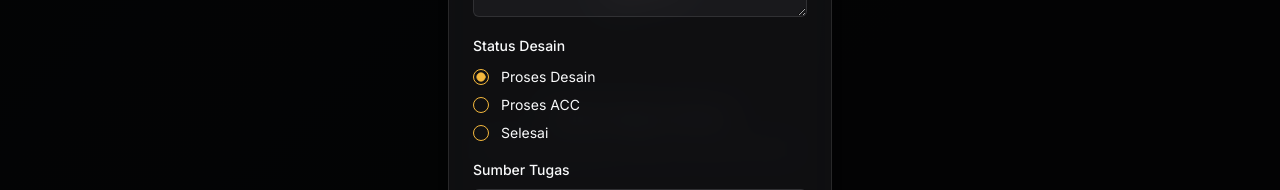
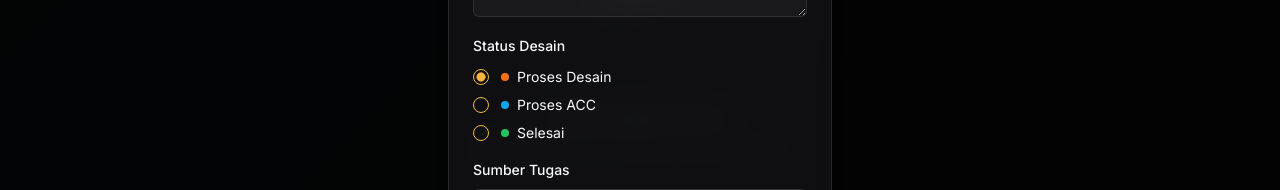
Before and after one commit to BEEYOGS/in.torma, a Next.js app: page / in a window 1280 px wide. Both pictures are taken after a click on the button "Tambah Tugas". Shown: the part 340-530 px from the top of the page. Built offline with nearby package versions, Linux system fonts and the light colour scheme; what @genkit-ai/googleai, genkit would draw is missing.

Commit message:
ini beri aksen sesuai warna status ny

```diff
--- a/src/components/task-dialog.tsx
+++ b/src/components/task-dialog.tsx
@@ -60,6 +60,12 @@ interface TaskDialogProps {
   task?: Task | null;
   prefillData?: Partial<TaskFormValues & { dueDate?: string | Date }>;
 }
+
+const statusColorMap: Record<TaskStatus, string> = {
+    'Proses Desain': 'bg-orange-500',
+    'Proses ACC': 'bg-sky-500',
+    'Selesai': 'bg-green-500',
+};
 
 export function TaskDialog({ isOpen, onOpenChange, task, prefillData }: TaskDialogProps) {
   const { toast } = useToast();
@@ -190,7 +196,10 @@ export function TaskDialog({ isOpen, onOpenChange, task, prefillData }: TaskDial
                           <FormControl>
                             <RadioGroupItem value={status} />
                           </FormControl>
-                          <FormLabel className="font-normal">{status}</FormLabel>
+                          <div className="flex items-center gap-2">
+                             <span className={cn("h-2 w-2 rounded-full", statusColorMap[status])} />
+                             <FormLabel className="font-normal">{status}</FormLabel>
+                          </div>
                         </FormItem>
                       ))}
                     </RadioGroup>
```
